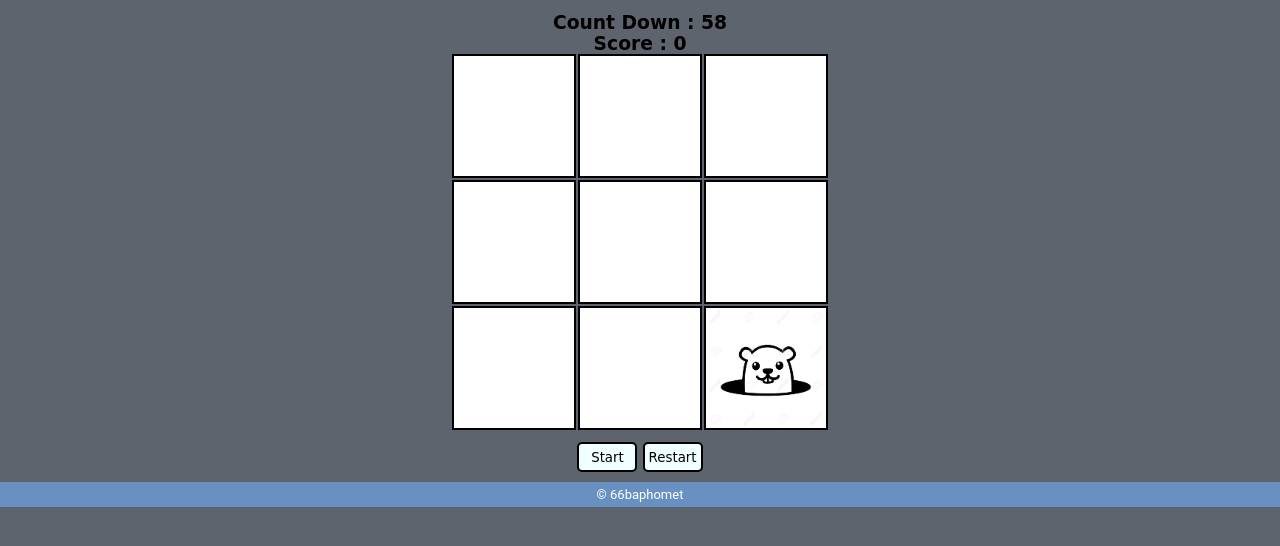
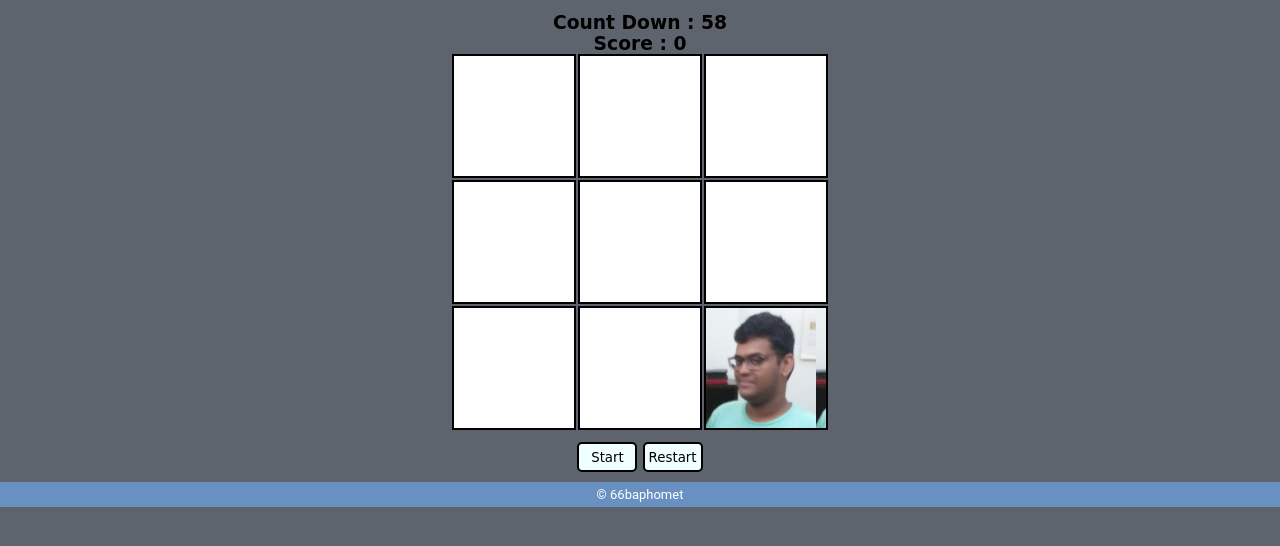
Before and after one commit to 66baphomet/whack-a-gay, a plain HTML site: page index.html in a window 1280 px wide. Both pictures are taken after a click on the button "Start". Shown: the part 80-626 px from the top of the page. Drawn offline with Linux system fonts and the light colour scheme; a web font is replaced by a local one.

Commit message:
Update style.css

```diff
--- a/style.css
+++ b/style.css
@@ -32,7 +32,7 @@ header{
 }
 
 .mole{
-    background-image: url("mole.jpeg");
+    background-image: url("gay.jpg");
     background-size: contain;
 }
 
```
